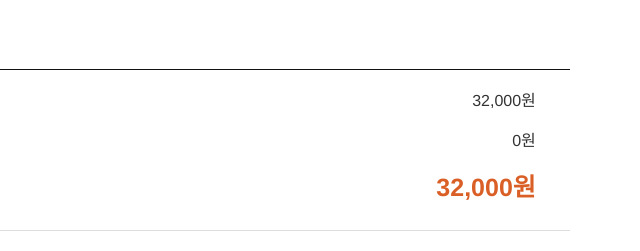
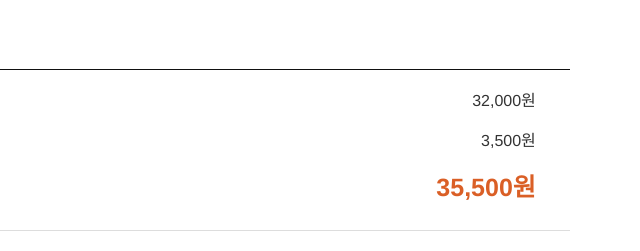
Before and after one commit to yu-kim/yu-kim.github.io, a plain HTML site: page index.html in a window 1280 px wide. Shown: the part 2120-2371 px from the top of the page, 640-1280 px from the left. Drawn offline with nearby package versions, Linux system fonts and the light colour scheme.

Commit message:
Update index.html

```diff
--- a/index.html
+++ b/index.html
@@ -276,9 +276,9 @@
                 <p style="float:left; margin-left:4%;">총 상품금액</p>
                 <p style="float:right; margin-right:3%;">32,000원</p><br><br>
                 <p style="float:left; margin-left:4%;">총 배송비</p>
-                <p style="float:right; margin-right:3%;">0원</p><br><br>
+                <p style="float:right; margin-right:3%;">3,500원</p><br><br>
                 <p style="float:left; margin-left:4%; font-size:25px;"><b>결제 예상 금액</b></p>
-                <p style="float:right; margin-right:3%; font-size:25px; color:#da5f26; "><b>32,000원</b></p><br><br>
+                <p style="float:right; margin-right:3%; font-size:25px; color:#da5f26; "><b>35,500원</b></p><br><br>
                 <hr style="width:100%; height:1px; border:none; background-color:#ddd;" >
             </div>
 
```
